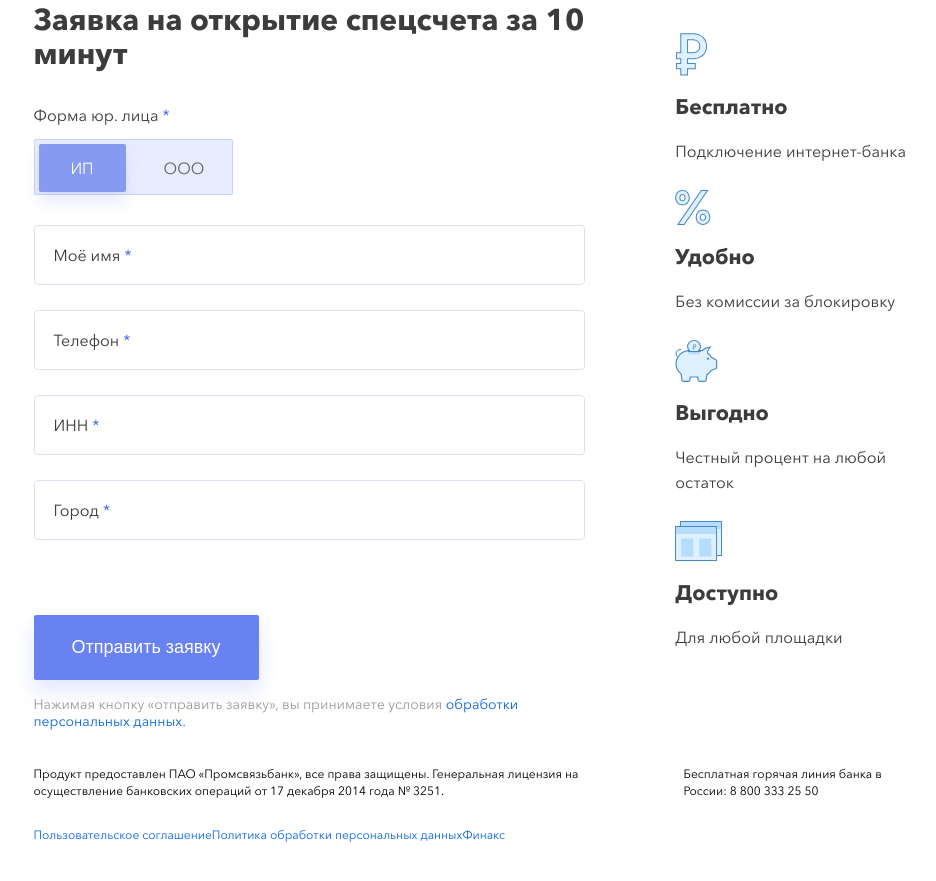
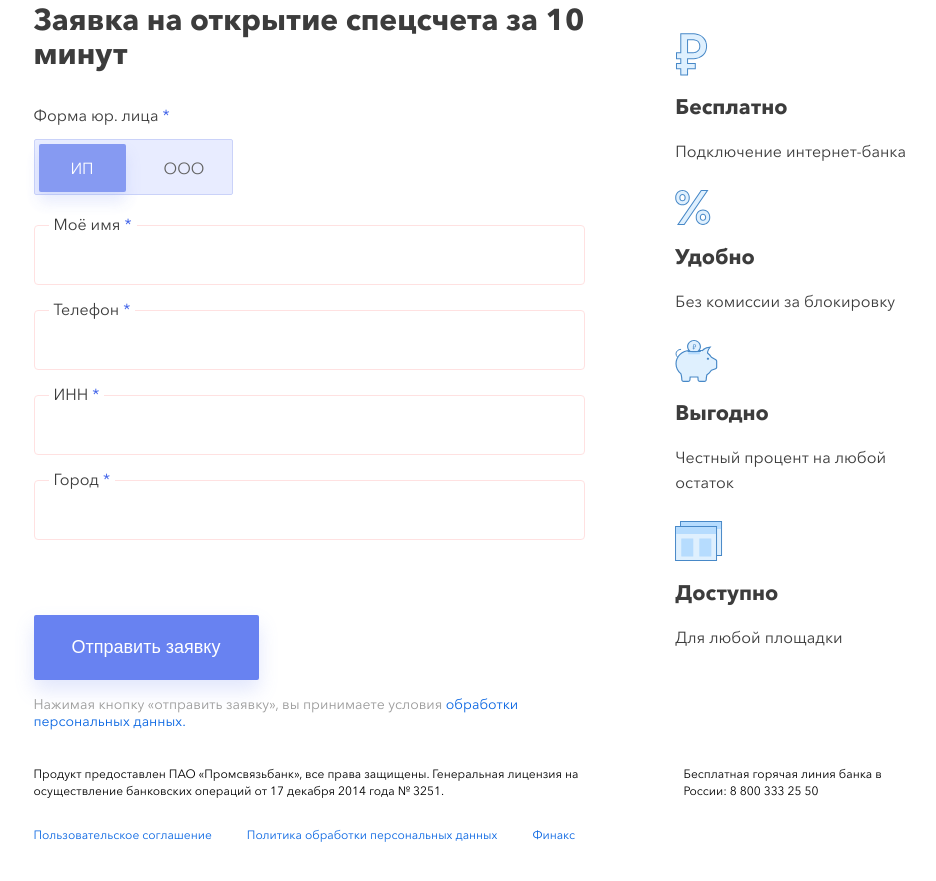
Before and after one commit to Aqual0n/psb, a plain HTML site: page index.html in a window 1280 px wide. Shown: the part 4197-5078 px from the top of the page, without its empty margins (170-1106 px from the left). Before the commit the page ends 5040 px from the top, so only its background shows below. Drawn offline with Linux system fonts and the light colour scheme.

Commit message:
Небольшой полишмент и подгонка в разных браузерах

```diff
--- a/css/styles.css
+++ b/css/styles.css
@@ -32,8 +32,16 @@ img {
 }
 
 .link_blue {
-  color: #0865E2;;
+  color: #0865E2;
   text-decoration: none;
+}
+
+.link_blue:hover {
+  border-bottom: 1px dashed #0865E2;
+}
+
+.link_blue:visited {
+  color: #9C5FB1;
 }
 
 body {
@@ -213,6 +221,7 @@ body {
   border: none;
   border-radius: 2px;
 
+  cursor: pointer;
 }
 
 .main-button:hover {
@@ -614,26 +623,36 @@ body {
   display: inline;
   content: "*";
   color: #4365E9;
+  margin-right: 5px;
 }
 
 .form-field-wrapper label{
   background-color: #ffffff;
 
   position: absolute;
-  top: 30px;
-  transform: translateY(-50%);
-  left: 20px;
+  top: -10px;
+  left: 15px;
+  padding-left: 5px;
 
-  transition: top .1s linear;
+  /*transition: top .1s linear;*/
 }
-
-.request-form_field:focus + label {
+/*на случай если надо будет переделать*/
+/*.request-form_field:focus + label {
   top: -10px;
   transform: none;
 
   transition: top .1s linear;
 
   color: rgba(0,0,0,0.5);
+}*/
+
+.request-form_field:invalid {
+  border-color: #FF6C6C;
+  color: #FF6C6C;
+}
+
+.request-form_field:disabled {
+  border-color: #5C6BC0;
 }
 
 .request-form_field {
@@ -676,6 +695,7 @@ body {
   display: flex;
 
   flex-flow: column;
+  padding-bottom: 50px;
 }
 
 .link__footer {
@@ -695,6 +715,10 @@ body {
   display: flex;
 
   flex-flow: column;
+}
+
+.page-footer_links-list li{
+  margin-right: 35px;
 }
 
 /*tablet*/
--- a/index.html
+++ b/index.html
@@ -301,22 +301,22 @@
           </div>
 
           <div class="form-field-wrapper">
-            <input type="text" class="request-form_field" id="request-form_name">
+            <input type="text" class="request-form_field" name="request-form_name" id="request-form_name" pattern="^[А-Яа-яЁё\s]+$" required>
             <label for="request-form_name">Моё имя <span class="form-field__required">*</span></label>
           </div>
 
           <div class="form-field-wrapper">
-            <input type="text" class="request-form_field" id="request-form_phone">
+            <input type="number" class="request-form_field" name="request-form_phone" id="request-form_phone" required>
             <label for="request-form_phone">Телефон <span class="form-field__required">*</span></label>
           </div>
 
           <div class="form-field-wrapper">
-            <input type="text" class="request-form_field" id="request-form_inn">
+            <input type="number" class="request-form_field" name="request-form_inn" id="request-form_inn" required>
             <label for="request-form_inn">ИНН <span class="form-field__required">*</span></label>
           </div>
 
           <div class="form-field-wrapper">
-            <input type="text" class="request-form_field" id="request-form_city">
+            <input type="text" class="request-form_field" name="request-form_city" id="request-form_city" pattern="^[А-Яа-яЁё\s]+$" required>
             <label for="request-form_city">Город <span class="form-field__required">*</span></label>
           </div>
 
```
Also changed, not shown: 1 other file.
